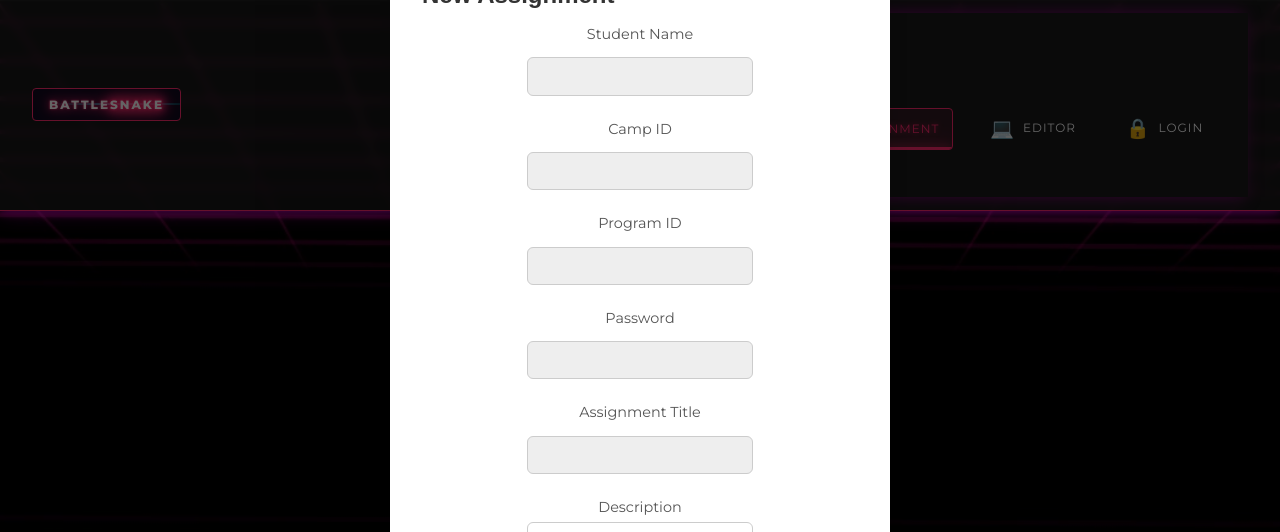
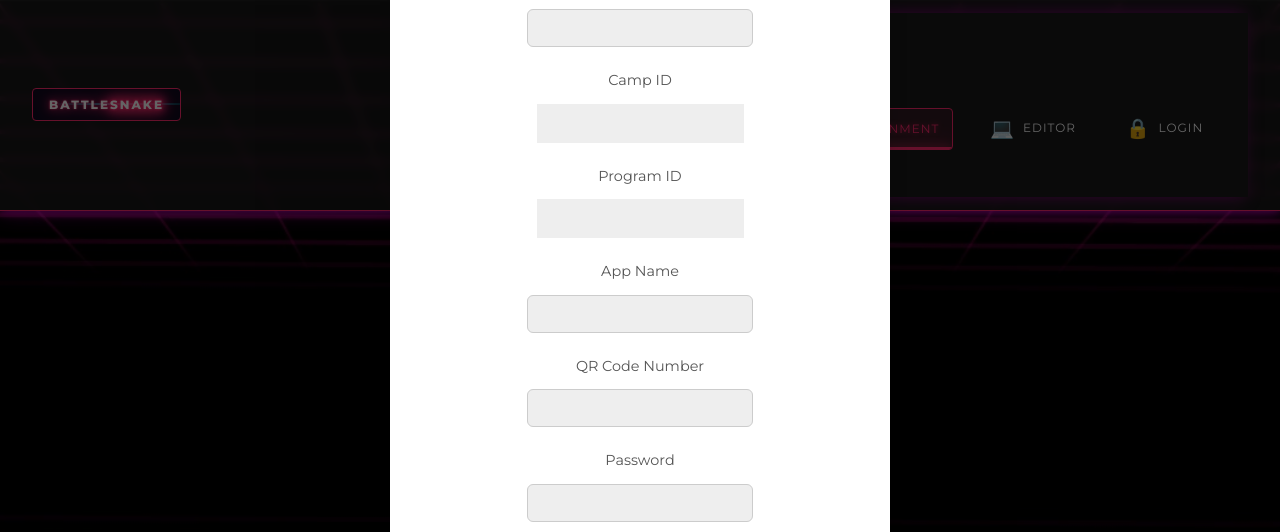
Before and after one commit to JBB0807/ISSP5-Front-End, a React (Vite) app: page /assignment in a window 1280 px wide. Both pictures are taken after a click on the button "➕ ADD NEW". Shown: the top 532 px of the page. Built offline with nearby package versions, Linux system fonts and the light colour scheme; no server answers; a web font is replaced by a local one.

Commit message:
submit assignment now creates a fly machine

```diff
--- a/src/pages/AssignmentPage.jsx
+++ b/src/pages/AssignmentPage.jsx
@@ -5,10 +5,12 @@ const AssignmentPage = () => {
   const [studentName, setStudentName] = useState("");
   const [campID, setCampID] = useState("");
   const [programID, setProgramID] = useState("");
+  const [appName, setAppName] = useState("");
+  const [qrCodeNumber, setQrCodeNumber] = useState("");
   const [password, setPassword] = useState("");
-  const [title, setTitle] = useState("");
   const [description, setDescription] = useState("");
   const [file, setFile] = useState(null);
+
   const [projects, setProjects] = useState([]);
   const [showModal, setShowModal] = useState(false);
   const [editingIndex, setEditingIndex] = useState(null);
@@ -44,7 +46,6 @@ const AssignmentPage = () => {
     setCampID("");
     setProgramID("");
     setPassword("");
-    setTitle("");
     setDescription("");
     setFile(null);
     setEditingIndex(null);
@@ -56,11 +57,47 @@ const AssignmentPage = () => {
     const newProject = {
       studentname: studentName,
       campid: campID,
+      appname: appName,
+      qrcodenumber: qrCodeNumber,
+      passwordhash: password,
       programid: programID,
-      title,
       description,
-      fileName: file ? file.name : null,
+      file: file,
+      intructorid: 9,
     };
+
+    //callt the api to upload a new assignment
+    const formData = new FormData();
+    formData.append("studentname", studentName);
+    formData.append("campid", campID);
+    formData.append("programid", programID);
+    formData.append("appname", appName);
+    formData.append("qrcodenumber", qrCodeNumber);
+    formData.append("password", password);
+    formData.append("description", description);
+    formData.append("intructoid", 9);
+    if (file) {
+      formData.append("file", file, file.name);
+    }
+
+    fetch("http://localhost:8082/instructor/create", {
+      method: "POST",
+      body: formData,
+    })
+      .then((response) => {
+        if (!response.ok) {
+          throw new Error("Failed to submit assignment");
+        }
+        return response.json();
+      })
+      .then((data) => {
+        console.log("Assignment submitted successfully:", data);
+        fetchAssignments(); // Refresh the assignments list
+      })
+      .catch((error) => {
+        console.error("Error submitting assignment:", error);
+        alert("Failed to submit assignment. Please try again.");
+      });
 
     if (editingIndex !== null) {
       const updatedProjects = [...projects];
@@ -80,7 +117,6 @@ const AssignmentPage = () => {
     setStudentName(project.studentname || project.studentName || "");
     setCampID(project.campid || project.campID || "");
     setProgramID(project.programid || project.programID || "");
-    setTitle(project.title || "");
     setDescription(project.description || "");
     setFile(null);
     setEditingIndex(index);
@@ -111,22 +147,28 @@ const AssignmentPage = () => {
 
               <div>
                 <label>Camp ID</label>
-                <input type="text" value={campID} onChange={(e) => setCampID(e.target.value)} required />
+                <input type="number" value={campID} onChange={(e) => setCampID(e.target.value)} required />
               </div>
 
               <div>
                 <label>Program ID</label>
-                <input type="text" value={programID} onChange={(e) => setProgramID(e.target.value)} required />
+                <input type="number" value={programID} onChange={(e) => setProgramID(e.target.value)} required />
+              </div>
+
+              <div>
+                <label>App Name</label>
+                <input type="text" value={appName} onChange={(e) => setAppName(e.target.value)} required />
+              </div>
+
+
+              <div>
+                <label>QR Code Number</label>
+                <input type="text" value={qrCodeNumber} onChange={(e) => setQrCodeNumber(e.target.value)} required />
               </div>
 
               <div>
                 <label>Password</label>
                 <input type="password" value={password} onChange={(e) => setPassword(e.target.value)} required />
-              </div>
-
-              <div>
-                <label>Assignment Title</label>
-                <input type="text" value={title} onChange={(e) => setTitle(e.target.value)} required />
               </div>
 
               <div>
```
